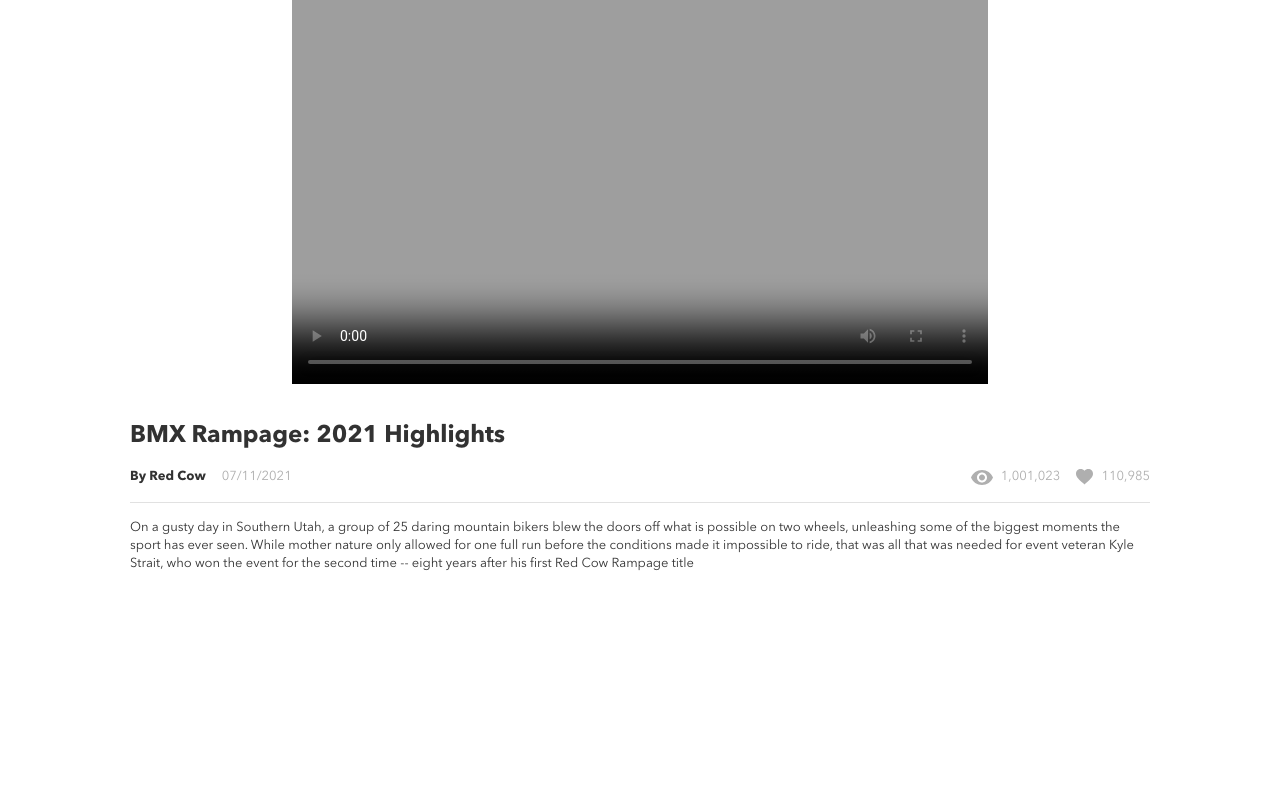
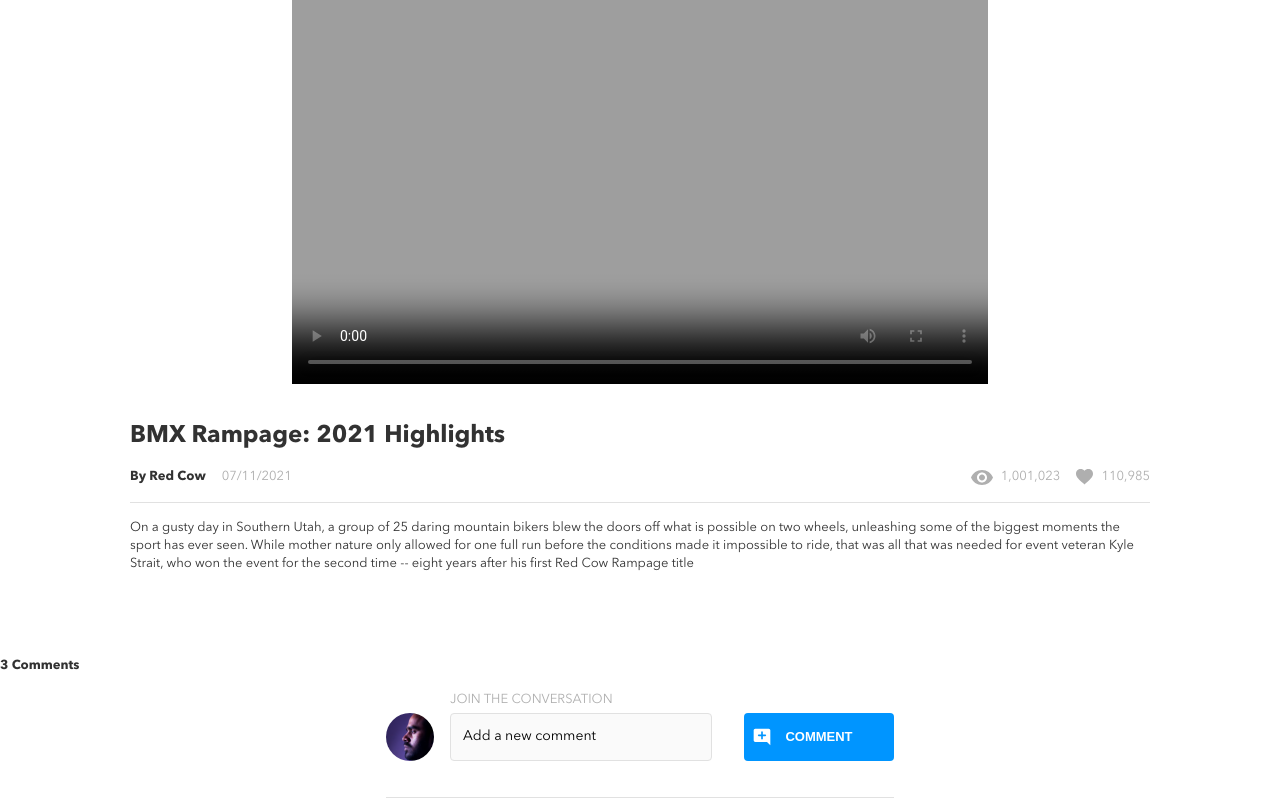
Before and after one commit to akashchauhan96/akash-chauhan-brainflix, a React (Create React App) app: page / in a window 1280 px wide. Shown: the part 210-1010 px from the top of the page. Before the commit the page ends 835 px from the top, so only its background shows below. Built offline with nearby package versions, Linux system fonts and the light colour scheme.

Commit message:
Finish top part of comments section with form fields

```diff
--- a/public/index.html
+++ b/public/index.html
@@ -9,12 +9,12 @@
       name="description"
       content="Web site created using create-react-app"
     />
-    <link rel="apple-touch-icon" href="%PUBLIC_URL%/logo192.png" />
+    <!-- <link rel="apple-touch-icon" href="%PUBLIC_URL%/logo192.png" /> -->
     <!--
       manifest.json provides metadata used when your web app is installed on a
       user's mobile device or desktop. See https://developers.google.com/web/fundamentals/web-app-manifest/
     -->
-    <link rel="manifest" href="%PUBLIC_URL%/manifest.json" />
+    <!-- <link rel="manifest" href="%PUBLIC_URL%/manifest.json" /> -->
     <!--
       Notice the use of %PUBLIC_URL% in the tags above.
       It will be replaced with the URL of the `public` folder during the build.
--- a/src/components/Comments/Comments.js
+++ b/src/components/Comments/Comments.js
@@ -0,0 +1,47 @@
+import './Comments.scss'
+import avatarImage from '../../assets/images/Mohan-muruge.jpg'
+import addComment from '../../assets/icons/add_comment.svg'
+
+function Comments({videoDetails}) {
+  // console.log(videoDetails);
+  return (
+    <section className="comment-section">
+        <p className='comment-section__total-number'>{videoDetails.comments.length} Comments</p>
+        <div className="comment-section__container">
+          <div className="comment-section__image-comment-wrapper">
+            <div className="comment-section__avatar-container">
+              <img
+                src={avatarImage}
+                alt="avatar image of the person submitting comment"
+                className="comment-section__avatar-image"
+              />
+            </div>
+            <form action="#" className="comment-form" id="form">
+              <div className="comment-form__comment-box">
+                <label className="comment-form__comment-label">
+                Join the Conversation
+                </label>
+                <textarea
+                  name="comment"
+                  id="comment"
+                  className="comment-form__comment"
+                  placeholder="Add a new comment"
+                ></textarea>
+              </div>
+              <button type="submit" className="comment-form__button">
+                <img
+                  className="comment-form__comment-icon"
+                  src={addComment}
+                  alt="Add Comment Icon"
+                />
+                <span className="comment-form__comment-text">Comment</span>
+              </button>
+            </form>
+          </div>
+        </div>
+        {/* <CommentArray /> */}
+      </section>
+  )
+}
+
+export default Comments
--- a/src/components/Comments/Comments.scss
+++ b/src/components/Comments/Comments.scss
@@ -0,0 +1,237 @@
+@use '../../App.scss' as *;
+@use '../../styles/partials/fonts' as *;
+@use '../../styles/partials/mixins' as *;
+@use '../../styles/partials/variables' as *;
+
+.comment-section {
+  background-color: $primary-white;
+  padding: 0 1rem 1rem;
+
+  @include tablet {
+    padding: 2.25rem 2.25rem 2.25rem;
+  }
+
+  @include desktop {
+    padding: 3rem 0 2.25rem;
+  }
+
+  &__total-number {
+    font-size: .8125rem;
+    line-height: 1.125rem;
+    color: $primary-black;
+    font-weight: 700;
+    margin-bottom: 1rem;
+  }
+
+  &__container {
+    @include desktop {
+      width: 63.75rem;
+      margin: 0 auto;
+    }
+  }
+
+  &__title {
+    color: $primary-silver;
+    font-size: .8125rem;
+    margin-bottom: 1rem;
+    font-weight: 400;
+
+    @include tablet {
+      margin-bottom: 2.25rem;
+      font-size: .875rem;
+    }
+  }
+
+  &__image-comment-wrapper {
+    display: flex;
+    gap: 1rem;
+    border-bottom: 1px solid $secondary-mercury;
+
+    // @include tablet {
+    //   margin: 0 3.75rem;
+    // }
+
+    @include desktop {
+      margin: 0 16rem;
+    }
+  }
+
+  &__avatar-container {
+    max-width: 2.25rem;
+    height: 2.25rem;
+    margin-top: 1.375rem;
+
+    @include tablet {
+      max-width: 3rem;
+      height: 3rem;
+    }
+  }
+
+  &__avatar-image {
+    height: 100%;
+    width: 100%;
+    border-radius: 50%;
+    object-fit: cover;
+    object-position: left;
+  }
+}
+
+.comment-form {
+  width: 100%;
+
+  @include tablet {
+    display: flex;
+    gap: 2rem;
+  }
+
+  &__comment-box {
+    display: flex;
+    flex-direction: column;
+    margin-bottom: 1.5rem;
+    gap: 0.25rem;
+
+    @include tablet {
+      flex: 3;
+      margin-bottom: 2.25rem;
+    }
+  }
+
+  &__comment-label {
+    font-size: .8125rem;
+    text-transform: uppercase;
+    line-height: 1.125rem;
+    font-weight: 400;
+    color: $primary-silver;
+  }
+
+  &__comment {
+    font-family: "AvenirNextLTPro";
+    padding: 0.75rem;
+    font-size: 0.875rem;
+    height: 6rem;
+    background-color: $secondary-alabaster;
+    border: 1px solid $secondary-mercury;
+    border-radius: 0.25rem;
+    resize: none;
+
+    &::placeholder {
+      font-size: 0.875rem;
+      color: $secondary-black;
+    }
+
+    &--active {
+      background-color: white;
+      border: 1px solid $secondary-black;
+    }
+
+    &--error {
+      border-color: #d22d2d;
+    }
+
+    @include tablet {
+      height: 3rem;
+      line-height: 1.25rem;
+    }
+  }
+
+  &__button {
+    color: $primary-white;
+    border: none;
+    width: 100%;
+    background-color: $primary-blue;
+    border-radius: .25rem;
+    padding: 0.5rem;
+    display: flex;
+    align-items: center;
+    height: 3rem;
+
+    @include tablet {
+      min-width: 9.375rem;
+      flex: 1;
+      margin-top: 1.375rem;
+    }
+
+    &:hover {
+      background-color: $secondary-blue;
+    }
+  }
+
+  &__comment-icon {
+    width: 1rem;
+
+    @include tablet {
+      width: 1.25rem
+    }
+  }
+
+  &__comment-text {
+    width: calc(100% - 2.5rem);
+    font-size: .8125rem;
+    line-height: 1.25rem;
+    font-weight: 700;
+    text-transform: uppercase;
+  }
+}
+
+.comment-array {
+  background-color: $primary-white;
+
+  @include tablet {
+    margin: 0 3.75rem;
+  }
+
+  @include desktop {
+    width: 63.75rem;
+    margin: 0 auto;
+  }
+
+  &__container {
+    display: flex;
+    gap: 1rem;
+    padding: 1rem 0;
+    border-bottom: 1px solid $secondary-mercury;
+
+    @include desktop {
+      margin: 0 16rem;
+    }
+  }
+
+  &__avatar-container {
+    width: 2.25rem;
+    height: 2.25rem;
+    background-color: $secondary-mercury;
+    border-radius: 50%;
+
+    @include tablet {
+      width: 3rem;
+      height: 3rem;
+    }
+  }
+
+  &__container-no-image {
+    flex: 1;
+  }
+
+  &__name-date-wrapper {
+    display: flex;
+    justify-content: space-between;
+    margin-bottom: 1rem;
+  }
+
+  &__name {
+    font-size: 0.875rem;
+    font-weight: 600;
+  }
+
+  &__date {
+    font-size: 0.875rem;
+    color: $secondary-mercury;
+    font-weight: 600;
+  }
+
+  &__comment {
+    width: auto;
+    font-size: 0.875rem;
+    line-height: 1.375rem;
+  }
+}
--- a/src/components/Main/Main.js
+++ b/src/components/Main/Main.js
@@ -1,6 +1,7 @@
 import './Main.scss'
 import HeroVideo from '../HeroVideo/HeroVideo.js'
 import VideoDescription from '../VideoDescription/VideoDescription'
+import Comments from '../Comments/Comments'
 
 function Main({videoDetails}) {
   return (
@@ -11,9 +12,9 @@
       <VideoDescription
         videoDetails={videoDetails}
       />
-      {/* <Comment
-        videosData={videoDetails}
-      /> */}
+      <Comments
+        videoDetails={videoDetails}
+      />
     </main>
   )
 }
--- a/src/components/VideoDescription/VideoDescription.scss
+++ b/src/components/VideoDescription/VideoDescription.scss
@@ -7,7 +7,7 @@
   padding: 1rem;
 
   @include tablet {
-    padding: 2.25rem;
+    padding: 2.25rem 2.25rem 0;
   }
 
   @include desktop {
@@ -101,6 +101,6 @@
     color: $primary-black;
     font-size: .8125rem;
     line-height: 1.125rem;
-    margin: 1rem 0;
+    margin: 1rem 0 0;
   }
 }
```
